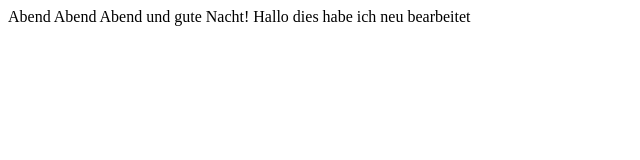
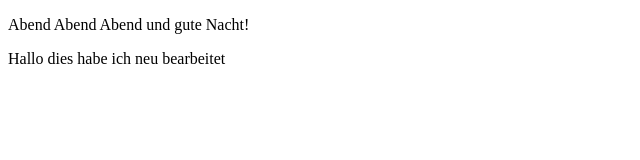
Before and after one commit to Gruppe2Projekt/Website_HS_HHN_Projekt_WIN3_G2, a plain HTML site: page index.html in a window 1280 px wide. Shown: the whole page, without its empty margins (0-640 px from the left). Drawn offline with Linux system fonts and the light colour scheme.

Commit message:
Mein erster Test

```diff
--- a/index.html
+++ b/index.html
@@ -6,8 +6,9 @@
 </head>
 <body>
 
-Abend Abend Abend und gute Nacht!
-Hallo dies habe ich neu bearbeitet
+<p>Abend Abend Abend und gute Nacht!</p>
+<p>Hallo dies habe ich neu bearbeitet</p>
+
 
 </body>
 </html>
```
